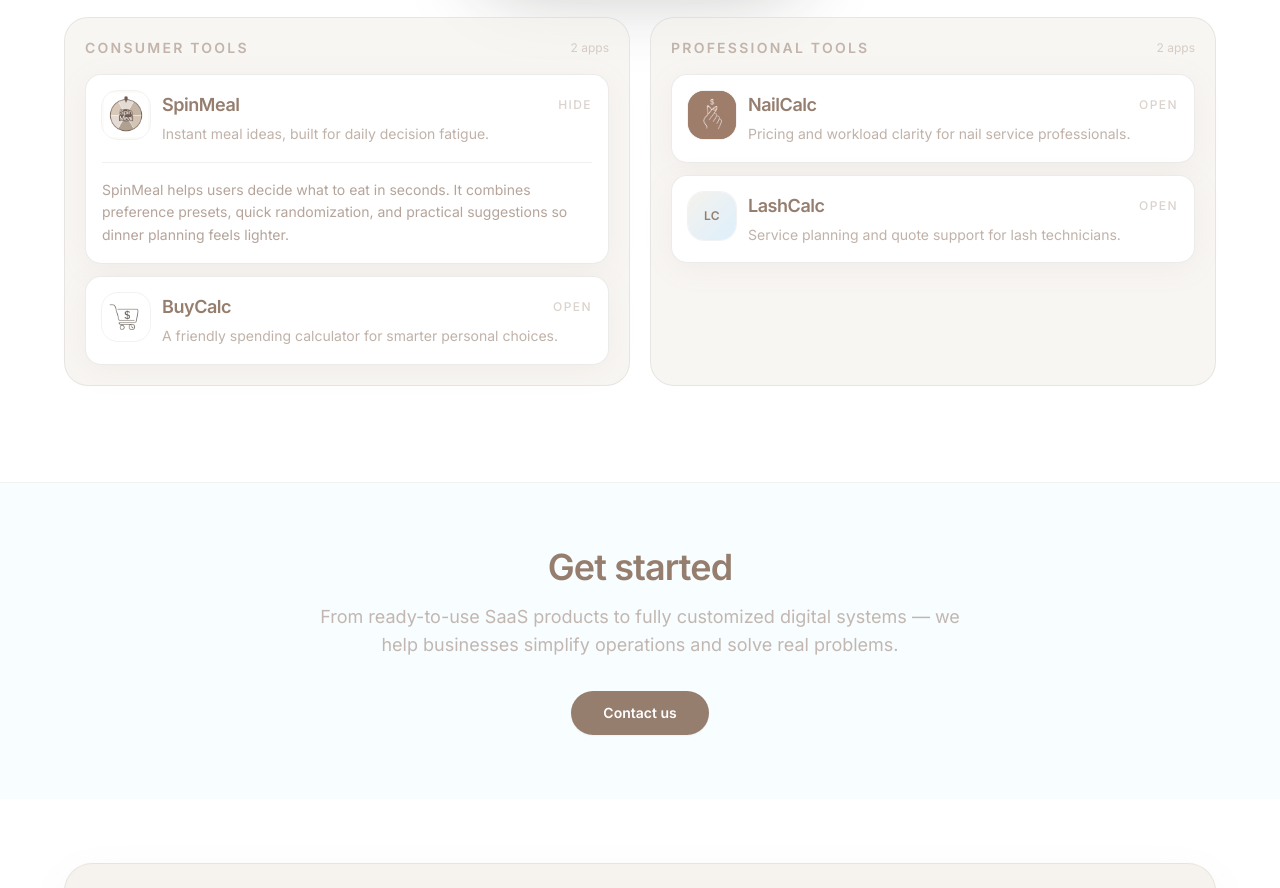
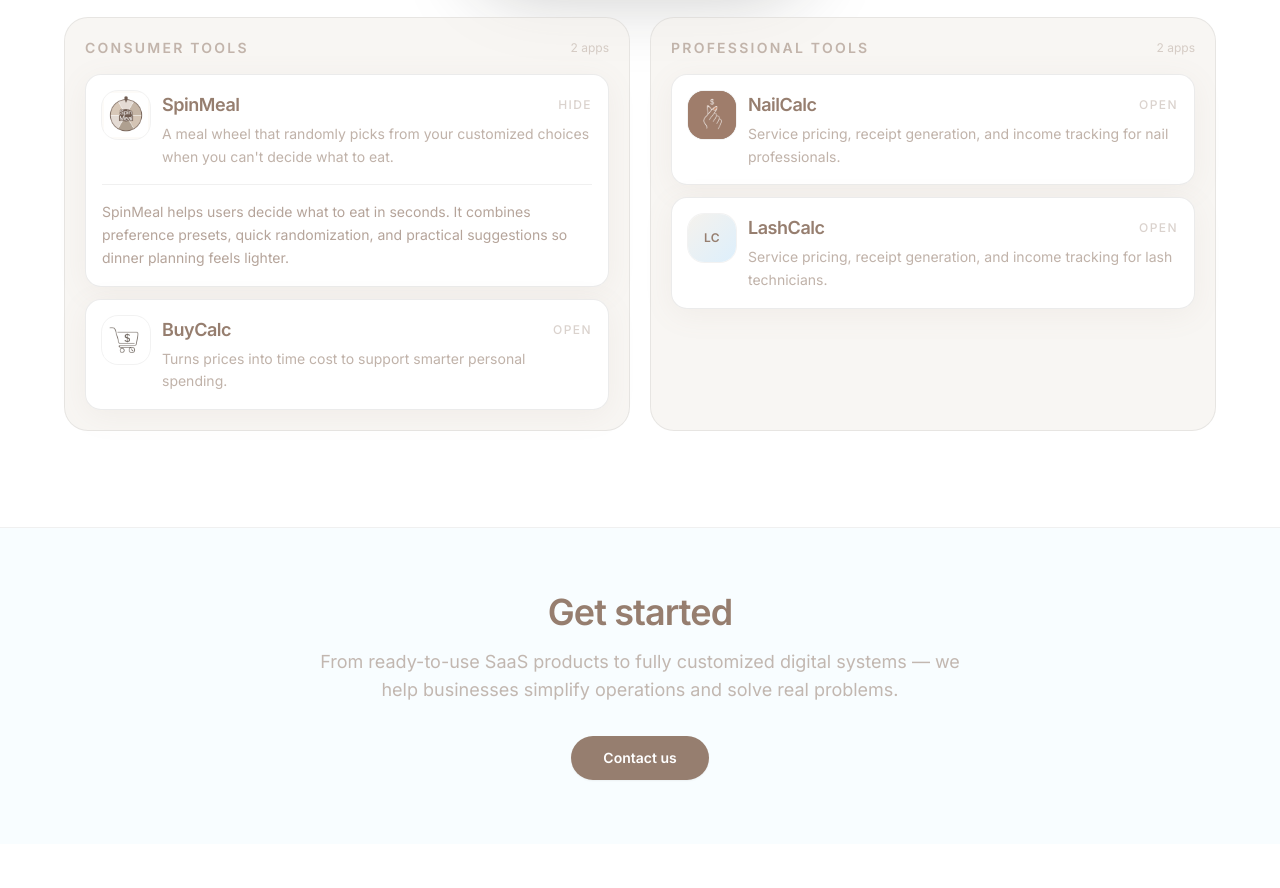
Before and after one commit to workbyaria/FCGwebsite, a Next.js app: page /products in a window 1280 px wide. Shown: the part 1120-2008 px from the top of the page. Built offline with nearby package versions, Linux system fonts and the light colour scheme.

Commit message:
edited Products page content

```diff
--- a/src/app/products/page.tsx
+++ b/src/app/products/page.tsx
@@ -25,7 +25,7 @@ const TOOLS: Tool[] = [
     id: "spinmeal",
     name: "SpinMeal",
     category: "Consumer Tools",
-    blurb: "Instant meal ideas, built for daily decision fatigue.",
+    blurb: "A meal wheel that randomly picks from your customized choices when you can't decide what to eat.",
     details:
       "SpinMeal helps users decide what to eat in seconds. It combines preference presets, quick randomization, and practical suggestions so dinner planning feels lighter.",
     accent: "from-[#B9EAFF] to-[#E8DDD1]",
@@ -38,7 +38,7 @@ const TOOLS: Tool[] = [
     id: "buycalc",
     name: "BuyCalc",
     category: "Consumer Tools",
-    blurb: "A friendly spending calculator for smarter personal choices.",
+    blurb: "Turns prices into time cost to support smarter personal spending.",
     details:
       "BuyCalc turns price, usage cycle, and utility into a simple value score. It is designed to reduce impulse buying and make comparison easier for everyday shoppers.",
     accent: "from-[#E8DDD1] to-[#B9EAFF]",
@@ -51,7 +51,7 @@ const TOOLS: Tool[] = [
     id: "nailcalc",
     name: "NailCalc",
     category: "Professional Tools",
-    blurb: "Pricing and workload clarity for nail service professionals.",
+    blurb: "Service pricing, receipt generation, and income tracking for nail professionals.",
     details:
       "NailCalc helps nail artists estimate service pricing from time, materials, and complexity. It supports consistent quotations and healthier scheduling.",
     accent: "from-[#CFEFFE] to-[#F5F2ED]",
@@ -62,7 +62,7 @@ const TOOLS: Tool[] = [
     id: "lashcalc",
     name: "LashCalc",
     category: "Professional Tools",
-    blurb: "Service planning and quote support for lash technicians.",
+    blurb: "Service pricing, receipt generation, and income tracking for lash technicians.",
     details:
       "LashCalc provides structured pricing guidance for lash extensions and maintenance sessions. It helps teams standardize communication and improve booking confidence.",
     accent: "from-[#F5F2ED] to-[#DDEFFC]",
```
